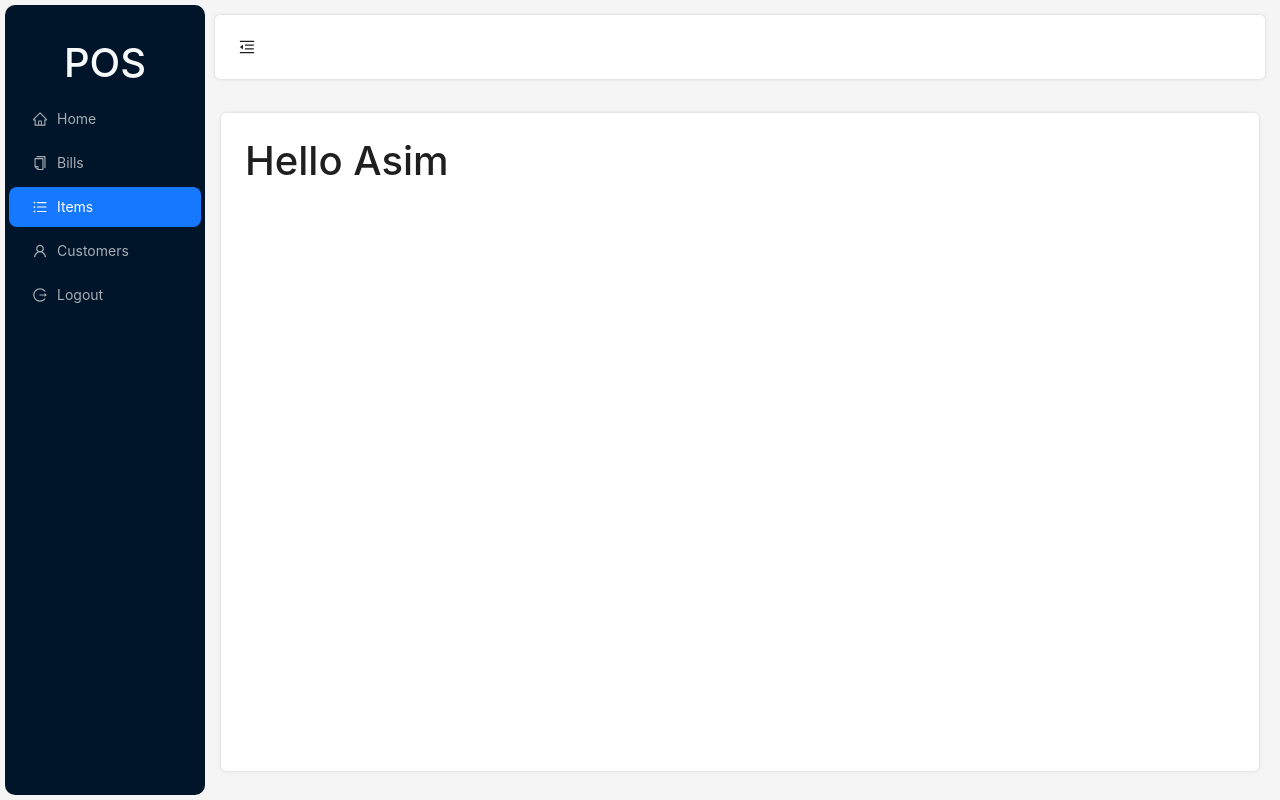
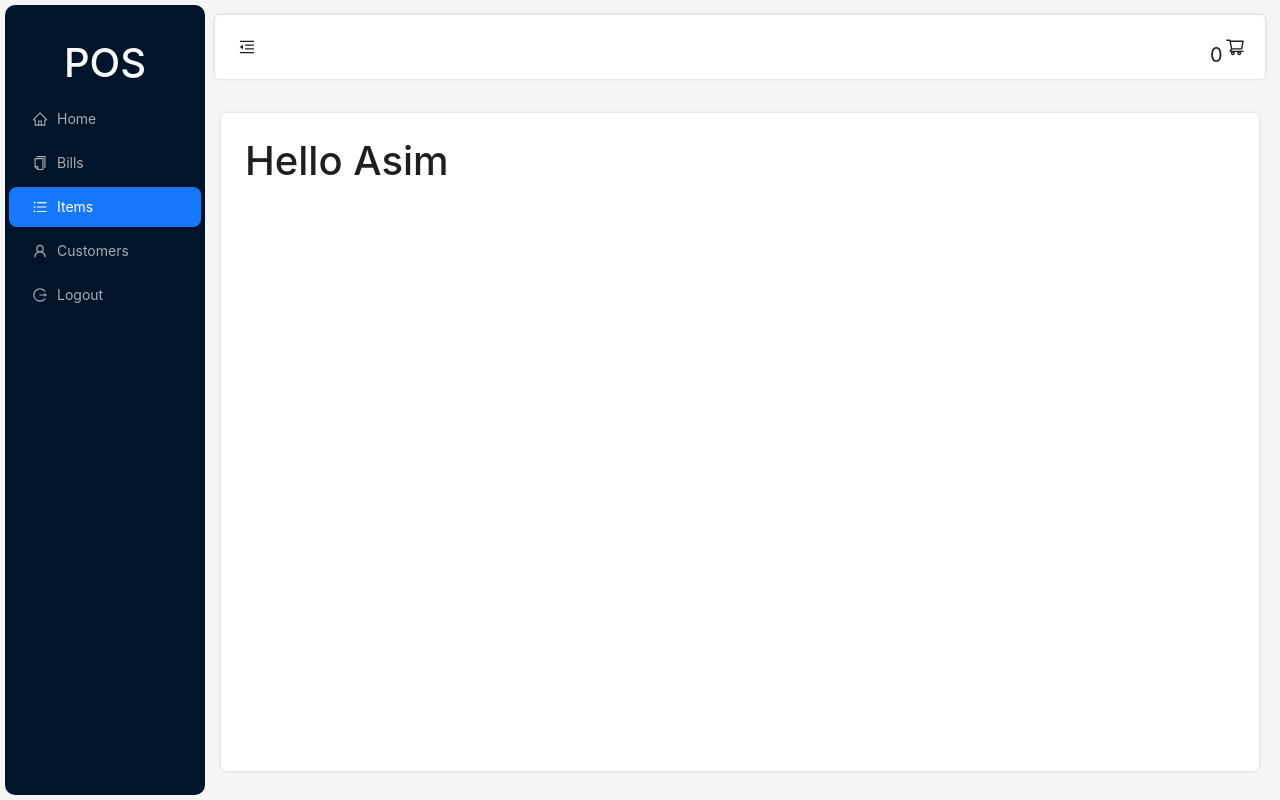
Before and after one commit to Muhammad-Qasim123/POS-Frontend, a React (Create React App) app: page /items in a window 1280 px wide. Built offline with nearby package versions, Linux system fonts and the light colour scheme.

Commit message:
main page functionality

```diff
--- a/src/components/defaultLayout.jsx
+++ b/src/components/defaultLayout.jsx
@@ -1,6 +1,6 @@
-import React, { useState } from 'react';
+import React, { useEffect, useState } from 'react';
 import '../styles/defaultLayout.css';
-import { Link } from 'react-router-dom';
+import { Link,useNavigate } from 'react-router-dom';
 import {
   MenuFoldOutlined,
   MenuUnfoldOutlined,
@@ -9,16 +9,27 @@ import {
   HomeOutlined,
   CopyOutlined,
   UnorderedListOutlined,
+  ShoppingCartOutlined
 } from '@ant-design/icons';
 import { Layout, Menu, Button, theme } from 'antd';
+import { useSelector } from 'react-redux';
+
+
 const { Header, Sider, Content } = Layout;
 
 
 const SideBar = ({children}) => {
+  const cartItems=useSelector(state => state.cart)
+  const navigate=useNavigate();
+useEffect(()=>{
+localStorage.getItem("cart")
+},[])
+
   const [collapsed, setCollapsed] = useState(false);
   const {
     token: { colorBgContainer },
   } = theme.useToken();
+
 
   return (
     <Layout>
@@ -50,7 +61,7 @@ const SideBar = ({children}) => {
         </Menu>
       </Sider>
       <Layout>
-        <Header style={{ padding: 0, background: colorBgContainer }}>
+        <Header style={{ padding: 0, background: colorBgContainer }} className='header_items'>
           <Button
             type="text"
             icon={collapsed ? <MenuUnfoldOutlined /> : <MenuFoldOutlined />}
@@ -61,6 +72,11 @@ const SideBar = ({children}) => {
               height: 64,
             }}
           />
+
+          <div className="cart_item" onClick={()=>navigate('/cart')}>
+            <p>{cartItems.cartItems.length}</p>
+            <ShoppingCartOutlined />
+          </div>
         </Header>
         <Content
           style={{
--- /dev/null
+++ b/src/components/itemList.js
@@ -0,0 +1,31 @@
+import React from 'react';
+import { Button,Card } from 'antd';
+import { useDispatch } from 'react-redux';
+import { addItemToCArt } from '../redux/rootReducer';
+const { Meta } = Card;
+const ItemList = ({item}) => {
+  const dispatch=useDispatch();
+  const handleSubmit=()=>{
+    dispatch(addItemToCArt(item))
+
+  }
+    return (
+        <div>
+             <Card
+
+    style={{ width: 240, marginBottom:20 }}
+    cover={<img alt={item.name } src={item.image} style={{height:250}} />}
+
+  >
+    <Meta title={item.name}  />
+    <div className='item_button'>
+      <Button onClick={handleSubmit}>Add to Cart</Button>
+
+    </div>
+
+  </Card>
+        </div>
+    );
+};
+
+export default ItemList;
```
